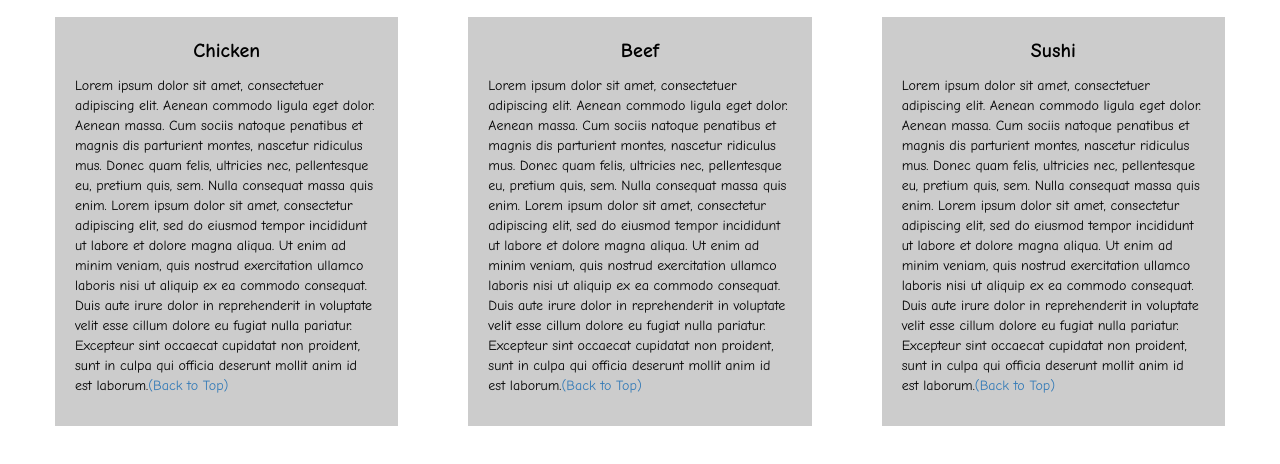
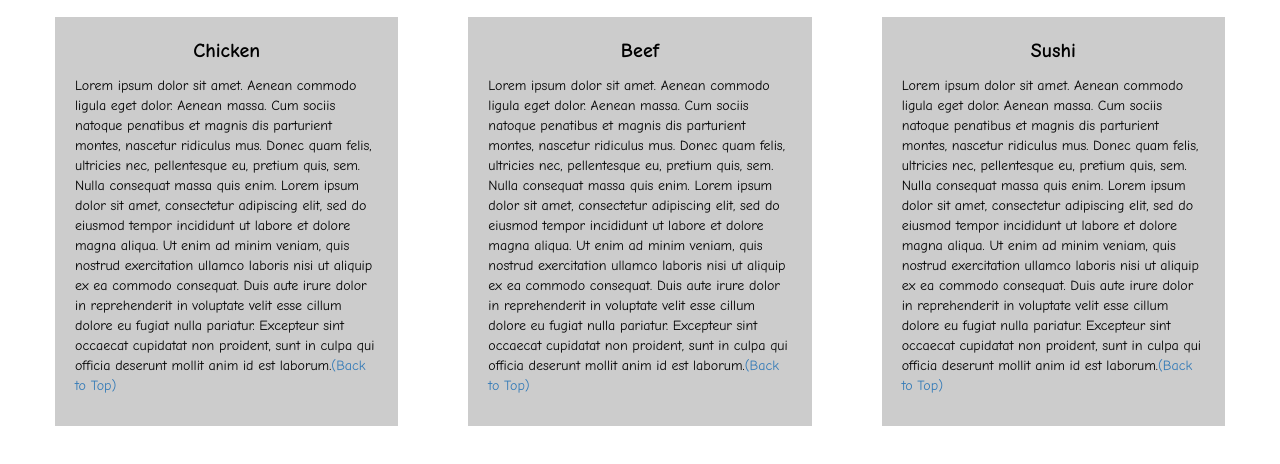
Before and after one commit to jeevank30/jeevank30.github.io, a plain HTML site: page module-3/index.html in a window 1280 px wide. Shown: the part 148-612 px from the top of the page. Drawn offline with nearby package versions, Linux system fonts and the light colour scheme.

Commit message:
Update index.html

```diff
--- a/module-3/index.html
+++ b/module-3/index.html
@@ -41,24 +41,20 @@
 
   </div>
 </nav>
-
 <h1 class="main-title">Our Menu</h1>
-
-
-
 <div class="row">
 
   <div class="col-lg-4 col-md-6 col-sm-12">
     <div class="content-box">
       <p class="item-name">Chicken</p>
-      <p>Lorem ipsum dolor sit amet, consectetuer adipiscing elit. Aenean commodo ligula eget dolor. Aenean massa. Cum sociis natoque penatibus et magnis dis parturient montes, nascetur ridiculus mus. Donec quam felis, ultricies nec, pellentesque eu, pretium quis, sem. Nulla consequat massa quis enim. Lorem ipsum dolor sit amet, consectetur adipiscing elit, sed do eiusmod tempor incididunt ut labore et dolore magna aliqua. Ut enim ad minim veniam, quis nostrud exercitation ullamco laboris nisi ut aliquip ex ea commodo consequat. Duis aute irure dolor in reprehenderit in voluptate velit esse cillum dolore eu fugiat nulla pariatur. Excepteur sint occaecat cupidatat non proident, sunt in culpa qui officia deserunt mollit anim id est laborum.<a href="#top">(Back to Top)</a></p>
+      <p>Lorem ipsum dolor sit amet. Aenean commodo ligula eget dolor. Aenean massa. Cum sociis natoque penatibus et magnis dis parturient montes, nascetur ridiculus mus. Donec quam felis, ultricies nec, pellentesque eu, pretium quis, sem. Nulla consequat massa quis enim. Lorem ipsum dolor sit amet, consectetur adipiscing elit, sed do eiusmod tempor incididunt ut labore et dolore magna aliqua. Ut enim ad minim veniam, quis nostrud exercitation ullamco laboris nisi ut aliquip ex ea commodo consequat. Duis aute irure dolor in reprehenderit in voluptate velit esse cillum dolore eu fugiat nulla pariatur. Excepteur sint occaecat cupidatat non proident, sunt in culpa qui officia deserunt mollit anim id est laborum.<a href="#top">(Back to Top)</a></p>
     </div>
   </div>
 
   <div class="col-lg-4 col-md-6 col-sm-12">
     <div class="content-box">
       <p class="item-name">Beef</p>
-      <p>Lorem ipsum dolor sit amet, consectetuer adipiscing elit. Aenean commodo ligula eget dolor. Aenean massa. Cum sociis natoque penatibus et magnis dis parturient montes, nascetur ridiculus mus. Donec quam felis, ultricies nec, pellentesque eu, pretium quis, sem. Nulla consequat massa quis enim. Lorem ipsum dolor sit amet, consectetur adipiscing elit, sed do eiusmod tempor incididunt ut labore et dolore magna aliqua. Ut enim ad minim veniam, quis nostrud exercitation ullamco laboris nisi ut aliquip ex ea commodo consequat. Duis aute irure dolor in reprehenderit in voluptate velit esse cillum dolore eu fugiat nulla pariatur. Excepteur sint occaecat cupidatat non proident, sunt in culpa qui officia deserunt mollit anim id est laborum.<a href="#top">(Back to Top)</a></p>
+      <p>Lorem ipsum dolor sit amet. Aenean commodo ligula eget dolor. Aenean massa. Cum sociis natoque penatibus et magnis dis parturient montes, nascetur ridiculus mus. Donec quam felis, ultricies nec, pellentesque eu, pretium quis, sem. Nulla consequat massa quis enim. Lorem ipsum dolor sit amet, consectetur adipiscing elit, sed do eiusmod tempor incididunt ut labore et dolore magna aliqua. Ut enim ad minim veniam, quis nostrud exercitation ullamco laboris nisi ut aliquip ex ea commodo consequat. Duis aute irure dolor in reprehenderit in voluptate velit esse cillum dolore eu fugiat nulla pariatur. Excepteur sint occaecat cupidatat non proident, sunt in culpa qui officia deserunt mollit anim id est laborum.<a href="#top">(Back to Top)</a></p>
     </div>
   </div>
 
@@ -66,7 +62,7 @@
   <div class="col-lg-4 col-md-12 col-sm-12">
     <div class="content-box">
       <p class="item-name">Sushi</p>
-      <p>Lorem ipsum dolor sit amet, consectetuer adipiscing elit. Aenean commodo ligula eget dolor. Aenean massa. Cum sociis natoque penatibus et magnis dis parturient montes, nascetur ridiculus mus. Donec quam felis, ultricies nec, pellentesque eu, pretium quis, sem. Nulla consequat massa quis enim. Lorem ipsum dolor sit amet, consectetur adipiscing elit, sed do eiusmod tempor incididunt ut labore et dolore magna aliqua. Ut enim ad minim veniam, quis nostrud exercitation ullamco laboris nisi ut aliquip ex ea commodo consequat. Duis aute irure dolor in reprehenderit in voluptate velit esse cillum dolore eu fugiat nulla pariatur. Excepteur sint occaecat cupidatat non proident, sunt in culpa qui officia deserunt mollit anim id est laborum.<a href="#top">(Back to Top)</a></p>
+      <p>Lorem ipsum dolor sit amet. Aenean commodo ligula eget dolor. Aenean massa. Cum sociis natoque penatibus et magnis dis parturient montes, nascetur ridiculus mus. Donec quam felis, ultricies nec, pellentesque eu, pretium quis, sem. Nulla consequat massa quis enim. Lorem ipsum dolor sit amet, consectetur adipiscing elit, sed do eiusmod tempor incididunt ut labore et dolore magna aliqua. Ut enim ad minim veniam, quis nostrud exercitation ullamco laboris nisi ut aliquip ex ea commodo consequat. Duis aute irure dolor in reprehenderit in voluptate velit esse cillum dolore eu fugiat nulla pariatur. Excepteur sint occaecat cupidatat non proident, sunt in culpa qui officia deserunt mollit anim id est laborum.<a href="#top">(Back to Top)</a></p>
     </div>
   </div>
 
```
